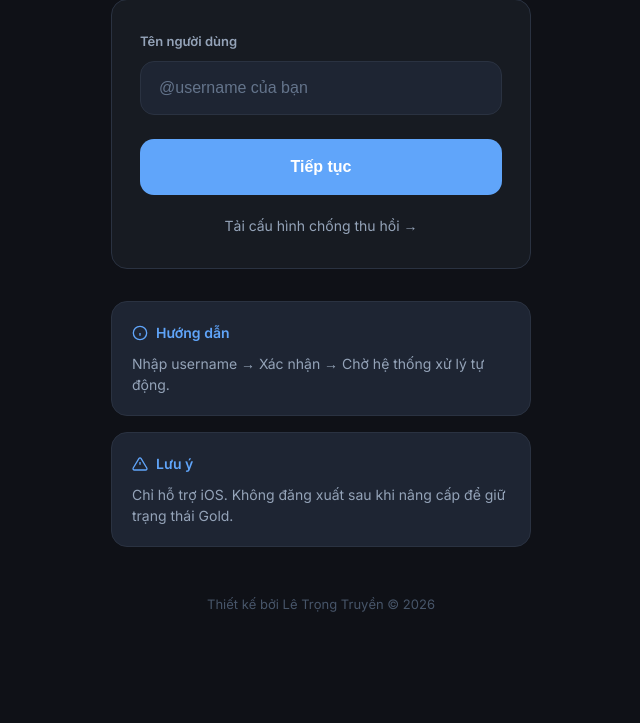
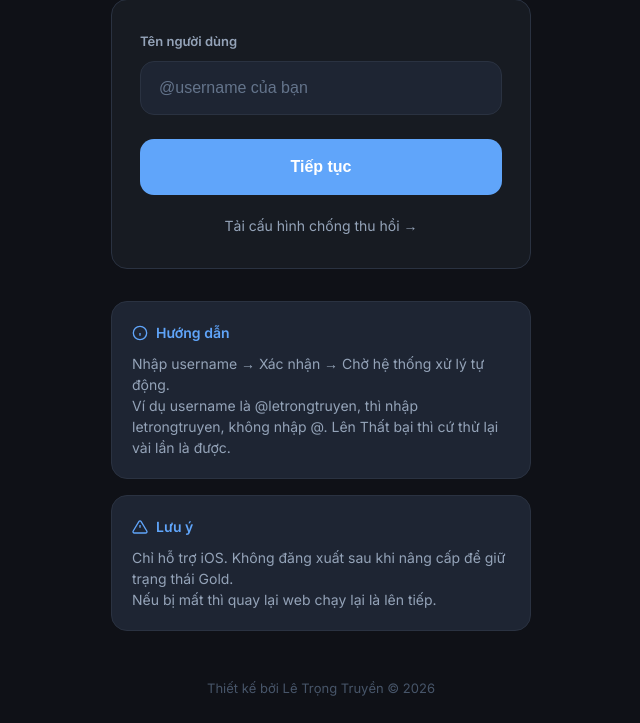
Before and after one commit to letrongtruyen/UpLocket, a Flask app: page / in a window 1280 px wide. Shown: the part 238-961 px from the top of the page, without its empty margins (319-959 px from the left). Before the commit the page ends 850 px from the top, so only its background shows below. Run offline with Flask 2, Linux system fonts and the light colour scheme; some libraries are stand-ins or nearby versions.

Commit message:
Add additional guidance and notes to index.html

```diff
--- a/templates/index.html
+++ b/templates/index.html
@@ -297,6 +297,8 @@
                     Hướng dẫn
                 </h3>
                 <p>Nhập username → Xác nhận → Chờ hệ thống xử lý tự động.</p>
+                <p>Ví dụ username là @letrongtruyen, thì nhập letrongtruyen, không nhập @. Lên Thất bại thì cứ thử lại vài lần là được.</p>
+
             </div>
 
             <div class="info-card">
@@ -309,6 +311,8 @@
                     Lưu ý
                 </h3>
                 <p>Chỉ hỗ trợ iOS. Không đăng xuất sau khi nâng cấp để giữ trạng thái Gold.</p>
+                <p>Nếu bị mất thì quay lại web chạy lại là lên tiếp.</p>
+
             </div>
         </div>
 
```
